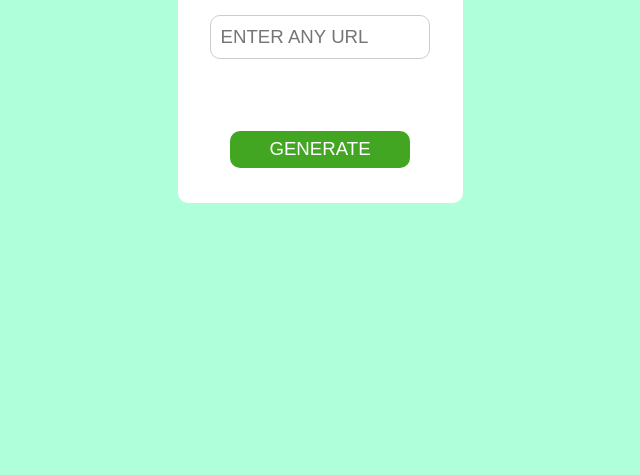
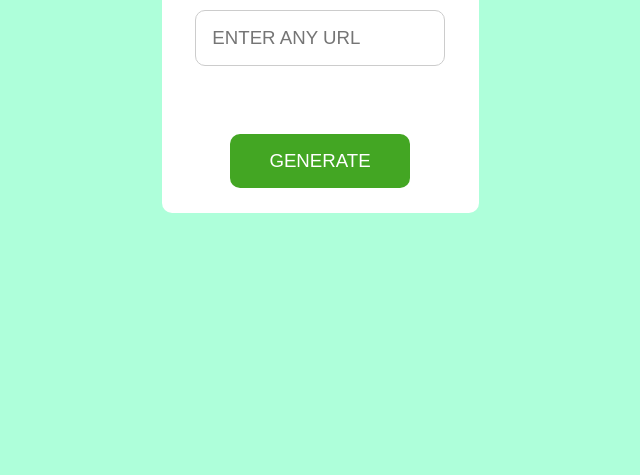
Before and after one commit to illya-s/QRGen, a plain HTML site: page index.html in a window 1280 px wide. Shown: the part 325-800 px from the top of the page, without its empty margins (320-960 px from the left). Drawn offline with Linux system fonts and the light colour scheme.

Commit message:
Update main.css

```diff
--- a/main.css
+++ b/main.css
@@ -46,12 +46,12 @@ form {
 .form input[type="text"],
 .form input[type="url"] {
 	width: 90%;
-	margin: 20px 0 0 0;
+	padding: 16px;
+	margin: 25px 0;
 	background: #FFFFFF;
 	margin-bottom: 4%;
 	border: 1px solid #CCCCCC;
 	border-radius: 10px;
-	padding: 4%;
 	font-size: 14pt;
 	color: #093D7D;
 	outline: none;
@@ -59,15 +59,14 @@ form {
 
 .form input[type="text"]:focus,
 .form input[type="url"]:focus {
-	padding: 4%;
 	outline: none;
 	border: 1px solid #43A623;
 }
 
 .form button {
 	width: 180px;
-	margin: 0 0 35px 0;
-	padding: 3%;
+	padding: 16px;
+	margin-bottom: 25px;
 	background-color: #43A623;
 	border: none;
 	border-radius: 10px;
@@ -75,10 +74,8 @@ form {
 	color: #fff;
 	cursor: pointer;
 	transition: background-color .2s;
-}
-
-form button:hover {
-	background-color: rgba(88, 104, 191, 0.5);
+} .form button:hover {
+	background-color: #43A62370;
 }
 
 .qrcode-conteiner {
@@ -86,8 +83,8 @@ form button:hover {
 }
 
 .qrcode {
-	padding: 16px 0;
-	margin-bottom: 30px;
+	padding: 16px;
+	margin-bottom: 25px;
 }
 
 .qrcode img {
```
